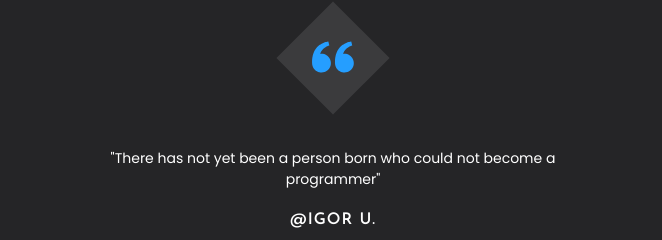
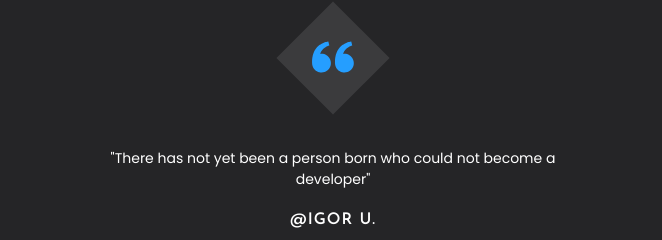
Before and after one commit to Ayanqq/portfolio, a React app: page / in a window 1280 px wide. Shown: the part 2421-2661 px from the top of the page, without its empty margins (307-969 px from the left). Built offline with nearby package versions, Linux system fonts and the light colour scheme.

Commit message:
text corrections

```diff
--- a/src/components/slider/Slider.tsx
+++ b/src/components/slider/Slider.tsx
@@ -22,7 +22,7 @@ const Slide = (props:SlidePropsType) => {
 
 
 const items = [
-   <Slide text={`"There has not yet been a person born who could not become a programmer"`}
+   <Slide text={`"There has not yet been a person born who could not become a developer"`}
           userName={"Igor U."}/>,
    <Slide text={"Maybe later"}
           userName={"Maybe later"}/>,
```
